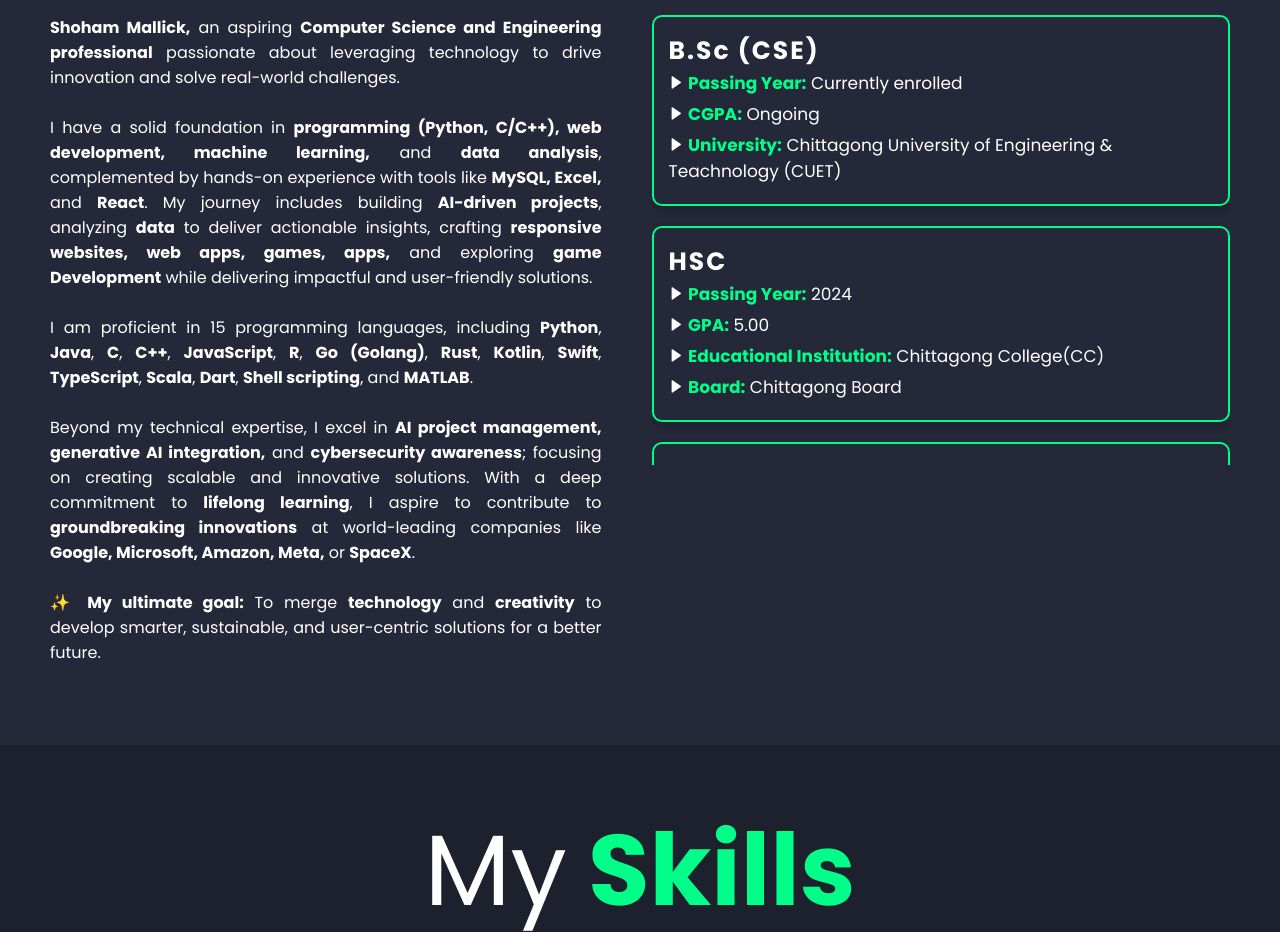
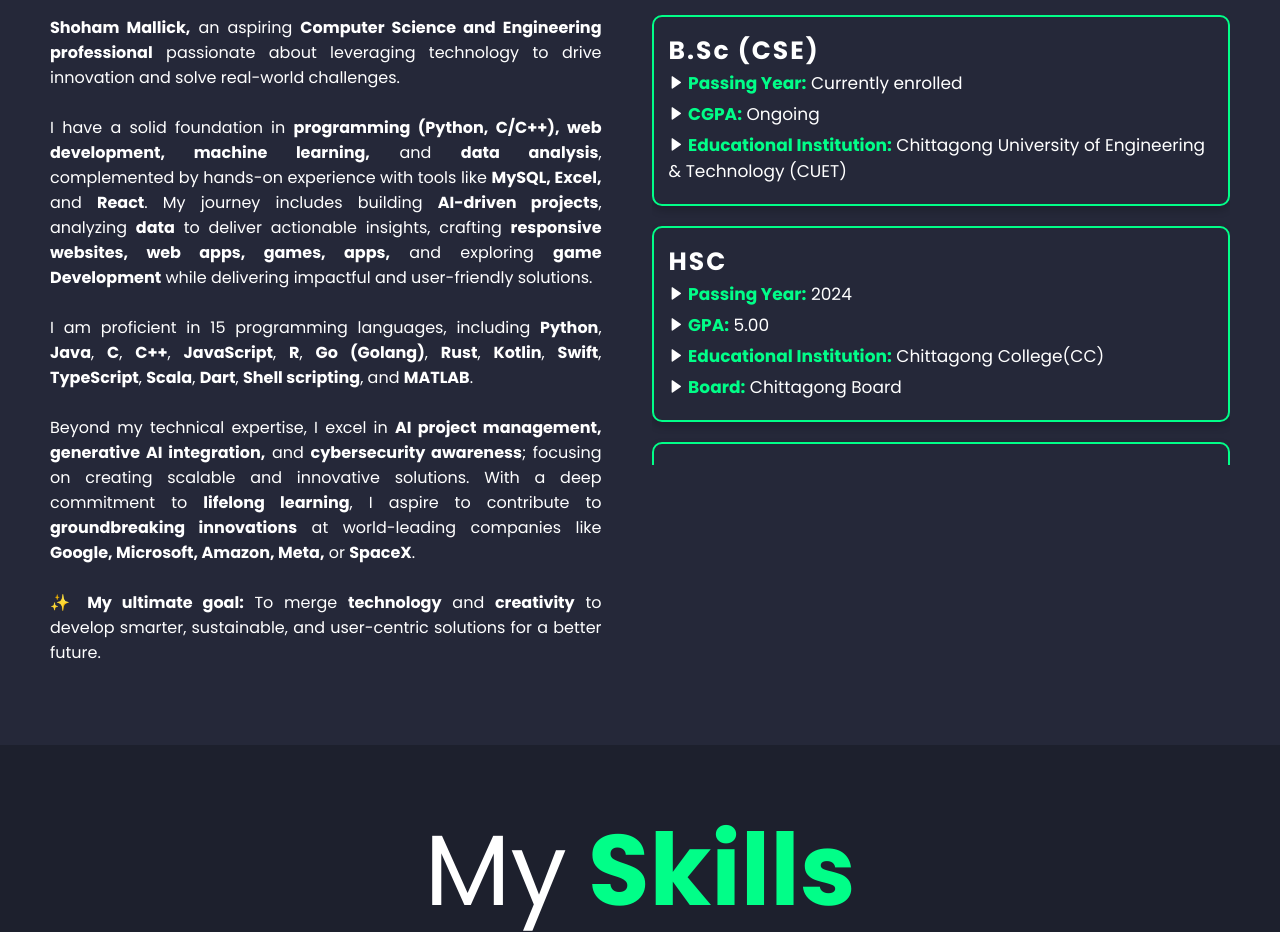
Before and after one commit to shohammallick25/My.Portfolio, a plain HTML site: page index.html in a window 1280 px wide. Shown: the part 1320-2252 px from the top of the page. Drawn offline with nearby package versions, Linux system fonts and the light colour scheme.

Commit message:
Update index.html

```diff
--- a/index.html
+++ b/index.html
@@ -237,7 +237,7 @@
                                 <h4>B.Sc (CSE)</h4>
                                 <p><i class='bx bxs-right-arrow'></i> <b>Passing Year:</b> Currently enrolled</p>
                                 <p><i class='bx bxs-right-arrow'></i> <b>CGPA:</b> Ongoing</p>
-                                <p><i class='bx bxs-right-arrow'></i> <b>University:</b> Chittagong University of Engineering & Teachnology (CUET)</p>
+                                <p><i class='bx bxs-right-arrow'></i> <b>Educational Institution:</b> Chittagong University of Engineering & Technology (CUET)</p>
                             </div>
 
                             <div class="eduCard">
```
